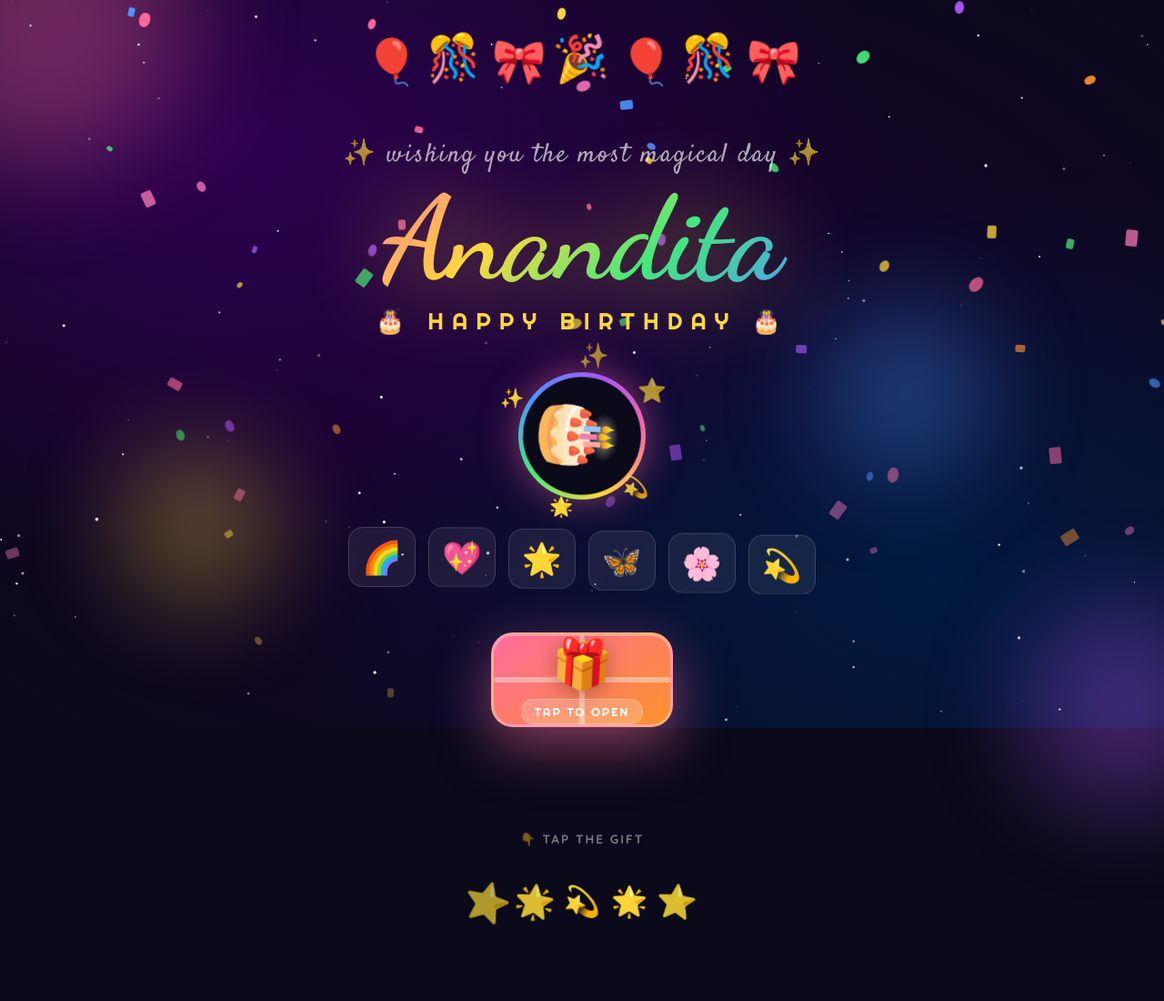
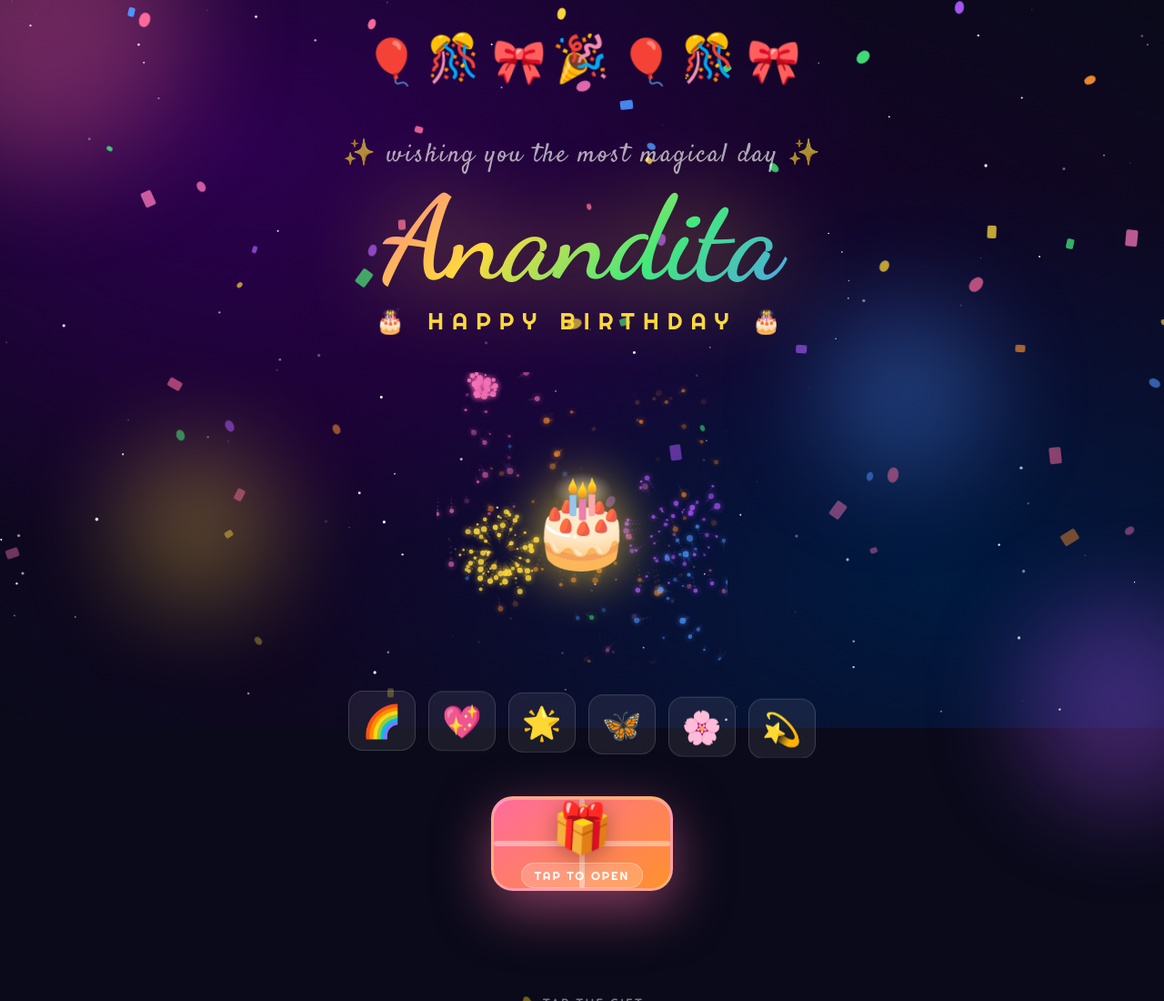
Before and after one commit to hridyeshh/birthday, a plain HTML site: page index.html in a window 1280 px wide. Shown: the top 1100 px of the page at 91% size. Drawn offline with Linux system fonts and the light colour scheme; animation ran at ten frames a second.

Commit message:
Update index.html

```diff
--- a/index.html
+++ b/index.html
@@ -132,40 +132,33 @@
     50%      { letter-spacing:10px; }
   }
 
-  /* CAKE */
+  /* CAKE + FIREWORKS */
   .cake-wrap {
     position: relative;
     animation: popIn .8s cubic-bezier(0.175,0.885,0.32,1.275) .6s both;
+    display: flex;
+    align-items: center;
+    justify-content: center;
+    width: 320px;
+    height: 320px;
   }
-  .cake-ring {
-    width:140px;height:140px;border-radius:50%;
-    background:conic-gradient(var(--pink),var(--yellow),var(--mint),var(--blue),var(--purple),var(--pink));
-    animation: spin 4s linear infinite;
-    display:flex;align-items:center;justify-content:center;
-    box-shadow:0 0 40px rgba(255,107,157,0.5);
+  #fireworksCanvas {
+    position: absolute;
+    inset: 0;
+    pointer-events: none;
+    z-index: 0;
+    border-radius: 20px;
   }
-  .cake-inner {
-    width:120px;height:120px;border-radius:50%;
-    background:#0a0a1a;
-    display:flex;align-items:center;justify-content:center;
-    font-size:4.5rem;
-    animation:cakeWiggle 2s ease-in-out infinite;
+  .cake-emoji-center {
+    position: relative;
+    z-index: 2;
+    font-size: 6rem;
+    animation: cakeFloat 2.5s ease-in-out infinite;
+    filter: drop-shadow(0 0 30px rgba(255,217,61,0.9));
   }
-  @keyframes spin { to { transform:rotate(360deg); } }
-  @keyframes cakeWiggle {
-    0%,100%{transform:scale(1) rotate(-3deg)}
-    50%{transform:scale(1.08) rotate(3deg)}
-  }
-  .sparkles { position:absolute;inset:-20px;pointer-events:none; }
-  .sp { position:absolute;font-size:1.3rem;animation:sparkFloat 2s ease-in-out infinite; }
-  .sp:nth-child(1){top:0;left:50%;animation-delay:0s}
-  .sp:nth-child(2){top:20%;right:0;animation-delay:.3s}
-  .sp:nth-child(3){bottom:10%;right:10%;animation-delay:.6s}
-  .sp:nth-child(4){bottom:0;left:30%;animation-delay:.9s}
-  .sp:nth-child(5){top:20%;left:0;animation-delay:1.2s}
-  @keyframes sparkFloat {
-    0%,100%{transform:translateY(0) scale(1);opacity:1}
-    50%{transform:translateY(-12px) scale(1.3);opacity:.6}
+  @keyframes cakeFloat {
+    0%,100%{transform:translateY(0) scale(1);}
+    50%{transform:translateY(-14px) scale(1.08);}
   }
 
   /* EMOJI BAND */
@@ -303,16 +296,8 @@
   </div>
 
   <div class="cake-wrap">
-    <div class="cake-ring">
-      <div class="cake-inner">🎂</div>
-    </div>
-    <div class="sparkles">
-      <span class="sp">✨</span>
-      <span class="sp">⭐</span>
-      <span class="sp">💫</span>
-      <span class="sp">🌟</span>
-      <span class="sp">✨</span>
-    </div>
+    <canvas id="fireworksCanvas" width="320" height="320"></canvas>
+    <span class="cake-emoji-center">🎂</span>
   </div>
 
   <div class="emoji-band">
@@ -386,7 +371,91 @@ for(let i=0;i<70;i++){
   wrap.appendChild(el);
 }
 
-let opened=false;
+// ---- Fireworks around cake ----
+const fwCanvas = document.getElementById('fireworksCanvas');
+const fwCtx = fwCanvas.getContext('2d');
+const FW = { w: 320, h: 320 };
+let particles = [];
+
+const fwColors = [
+  '#ff6b9d','#ffd93d','#43e97b','#4d96ff',
+  '#a855f7','#ff922b','#f472b6','#ffffff','#00eaff'
+];
+
+class Particle {
+  constructor(x, y, color) {
+    this.x = x; this.y = y;
+    this.color = color;
+    const angle = Math.random() * Math.PI * 2;
+    const speed = Math.random() * 4 + 1.5;
+    this.vx = Math.cos(angle) * speed;
+    this.vy = Math.sin(angle) * speed;
+    this.alpha = 1;
+    this.decay = Math.random() * 0.02 + 0.012;
+    this.radius = Math.random() * 2.5 + 1;
+    this.trail = [];
+  }
+  update() {
+    this.trail.push({x: this.x, y: this.y});
+    if (this.trail.length > 5) this.trail.shift();
+    this.vy += 0.06; // gravity
+    this.x += this.vx;
+    this.y += this.vy;
+    this.vx *= 0.98;
+    this.alpha -= this.decay;
+  }
+  draw(ctx) {
+    // trail
+    for (let i = 0; i < this.trail.length; i++) {
+      const t = this.trail[i];
+      const a = (i / this.trail.length) * this.alpha * 0.4;
+      ctx.beginPath();
+      ctx.arc(t.x, t.y, this.radius * 0.5, 0, Math.PI * 2);
+      ctx.fillStyle = this.color.replace(')', `,${a})`).replace('rgb','rgba').replace('#', 'rgba(').replace('rgba(','rgba(') ;
+      ctx.globalAlpha = a;
+      ctx.fill();
+    }
+    ctx.globalAlpha = this.alpha;
+    ctx.beginPath();
+    ctx.arc(this.x, this.y, this.radius, 0, Math.PI * 2);
+    ctx.fillStyle = this.color;
+    ctx.shadowColor = this.color;
+    ctx.shadowBlur = 6;
+    ctx.fill();
+    ctx.shadowBlur = 0;
+    ctx.globalAlpha = 1;
+  }
+}
+
+function launchFirework() {
+  // launch from edges/top area away from cake center
+  const cx = FW.w / 2, cy = FW.h / 2;
+  // pick a random spot not too close to center
+  let x, y;
+  const side = Math.floor(Math.random() * 4);
+  if (side === 0) { x = Math.random() * FW.w * 0.4; y = Math.random() * FW.h * 0.5; }
+  else if (side === 1) { x = FW.w - Math.random() * FW.w * 0.4; y = Math.random() * FW.h * 0.5; }
+  else if (side === 2) { x = Math.random() * FW.w * 0.3; y = FW.h * 0.5 + Math.random() * FW.h * 0.4; }
+  else { x = FW.w - Math.random() * FW.w * 0.3; y = FW.h * 0.5 + Math.random() * FW.h * 0.4; }
+
+  const color = fwColors[Math.floor(Math.random() * fwColors.length)];
+  const count = Math.floor(Math.random() * 30) + 40;
+  for (let i = 0; i < count; i++) {
+    particles.push(new Particle(x, y, color));
+  }
+}
+
+function animateFireworks() {
+  fwCtx.clearRect(0, 0, FW.w, FW.h);
+  particles = particles.filter(p => p.alpha > 0.02);
+  particles.forEach(p => { p.update(); p.draw(fwCtx); });
+  requestAnimationFrame(animateFireworks);
+}
+
+animateFireworks();
+// Launch fireworks continuously
+setInterval(launchFirework, 600);
+launchFirework(); launchFirework();
 function openGift(){
   if(opened)return; opened=true;
   document.getElementById('giftBox').classList.add('open');
```
